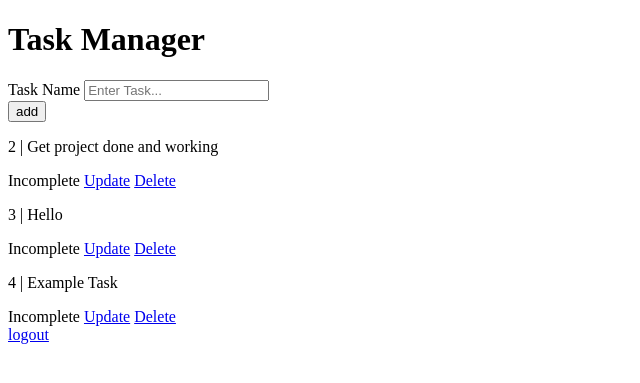
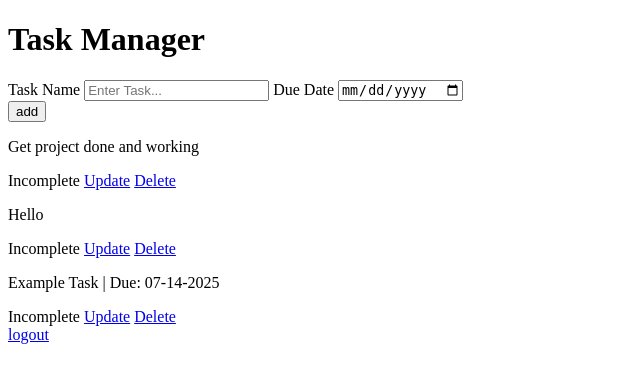
Before and after one commit to Jkdelo04/mini-task-manager, a Flask app: template templates/dashboard.html in a window 1280 px wide. Shown: the top 383 px of the page, without its empty margins (0-640 px from the left). Run offline with Flask 3, Linux system fonts and the light colour scheme; the template is opened without the code that fills it: values that come from a table or form of the project are taken from there, others are empty.

Commit message:
Due date for Task

```diff
--- a/app.py
+++ b/app.py
@@ -7,6 +7,8 @@ from wtforms import StringField, PasswordField, SubmitField
 from wtforms.validators import InputRequired, Length, ValidationError
 from flask_bcrypt import Bcrypt
 from flask_migrate import Migrate
+from datetime import datetime
+from sqlalchemy import asc
 
 
 app = Flask(__name__, instance_relative_config=True)
@@ -41,6 +43,7 @@ class Task(db.Model):
     name = db.Column(db.String(100))  # changed from title
     complete = db.Column(db.Boolean)
     user_id = db.Column(db.Integer, db.ForeignKey('user.id'))
+    due_date = db.Column(db.Date, nullable=True)
 
 
 
@@ -84,14 +87,23 @@ def logout():
 @login_required
 def dashboard():
     # Show Tasks
-    task_list = Task.query.filter_by(user_id=current_user.id).all()
+    task_list = Task.query.filter_by(user_id=current_user.id).order_by(asc(Task.due_date)).all()
 
     return render_template('dashboard.html', task_list = task_list)
 
 @app.route('/add', methods=['POST'])
 def add():
-    name = request.form.get("name")  # changed from title
-    new_task = Task(name=name, complete=False, user_id=current_user.id)
+    name = request.form.get("name")
+    due_date_str = request.form.get("due_date")
+
+    due_date = None
+    if due_date_str:
+        try:
+            due_date = datetime.strptime(due_date_str, '%Y-%m-%d').date()
+        except ValueError:
+            pass  # Handle bad date input silently or with feedback
+
+    new_task = Task(name=name, complete=False, user_id=current_user.id, due_date=due_date)
     db.session.add(new_task)
     db.session.commit()
     return redirect(url_for('dashboard'))
--- a/templates/dashboard.html
+++ b/templates/dashboard.html
@@ -15,6 +15,17 @@
             <label for="title">Task Name</label>
             <input type="text" name = "name" placeholder="Enter Task...">
 
+
+            <label for="due_date">Due Date</label>
+            <input
+                type="date"
+                name="due_date"
+                id="due_date"
+                title="Select a due date"
+                placeholder="mm-dd-yyyy"
+            />
+
+
             <br>
             <button type="submit">add</button>
 
@@ -25,25 +36,24 @@
     </form>
 
     {% for task in task_list %}
-
-        <p>{{ task.id }} | {{ task.name }}</p>
-
-        {% if task.complete == False %}
-
-            <span>Incomplete</span>
-
-        {% else %}
-
-            <span>Complete!</span>
+        <p>
+            {{ task.name }}
+            {% if task.due_date %}
+            | Due: {{ task.due_date.strftime('%m-%d-%Y') }}
+            {% endif %}
+        </p>
 
 
-
+        {% if not task.complete %}
+            <span>Incomplete</span>
+        {% else %}
+            <span>Complete!</span>
         {% endif %}
 
         <a href="/Update/{{task.id}}">Update</a>
         <a href="/Delete/{{task.id}}">Delete</a>
+    {% endfor %}
 
-    {% endfor %}
     <br>
     <a href="{{url_for('logout')}}">logout</a>
 
```
Also changed, not shown: migrations/versions/4d9ce11f90eb_add_due_date_to_task.py (added, +32 -0 lines), instance/database.db.
